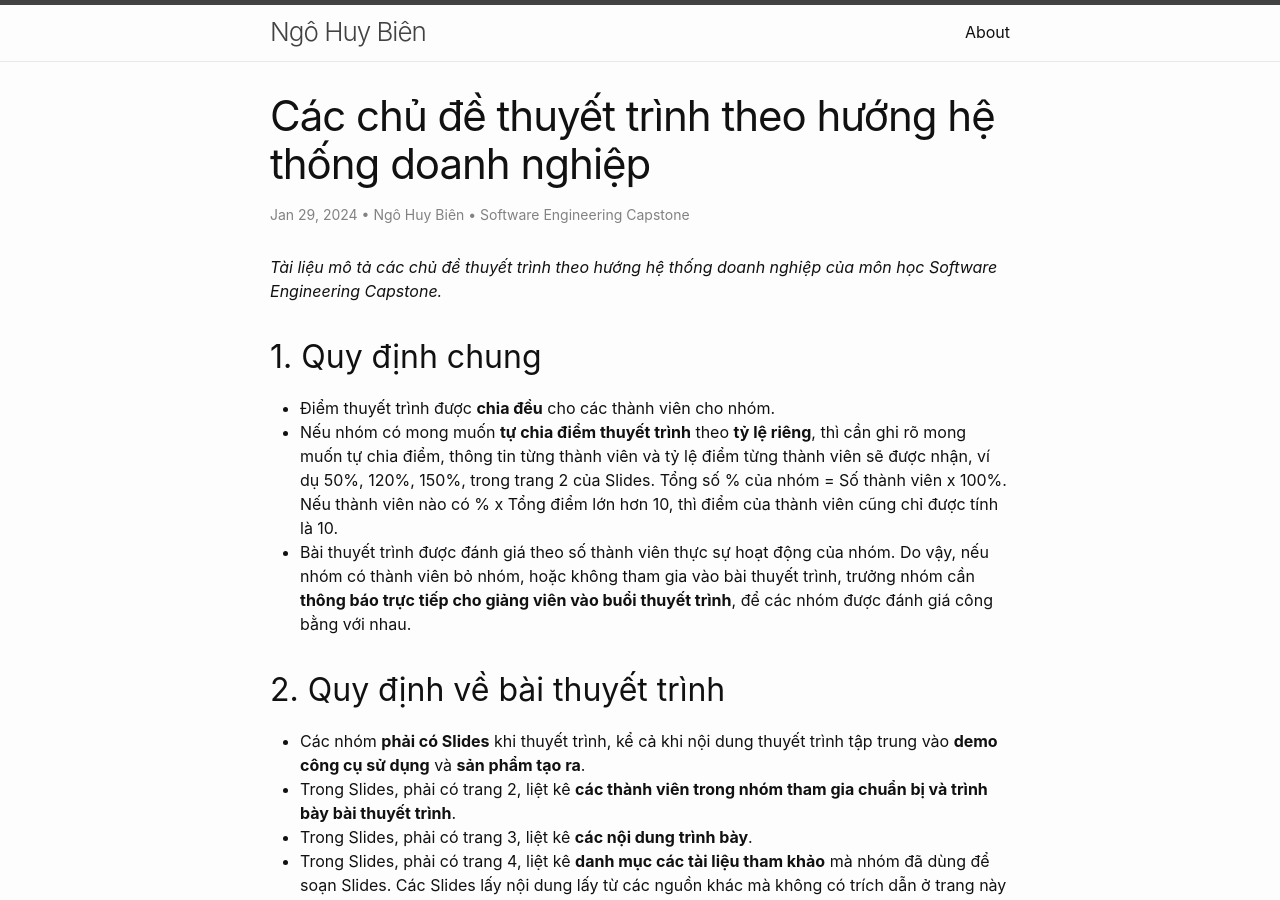
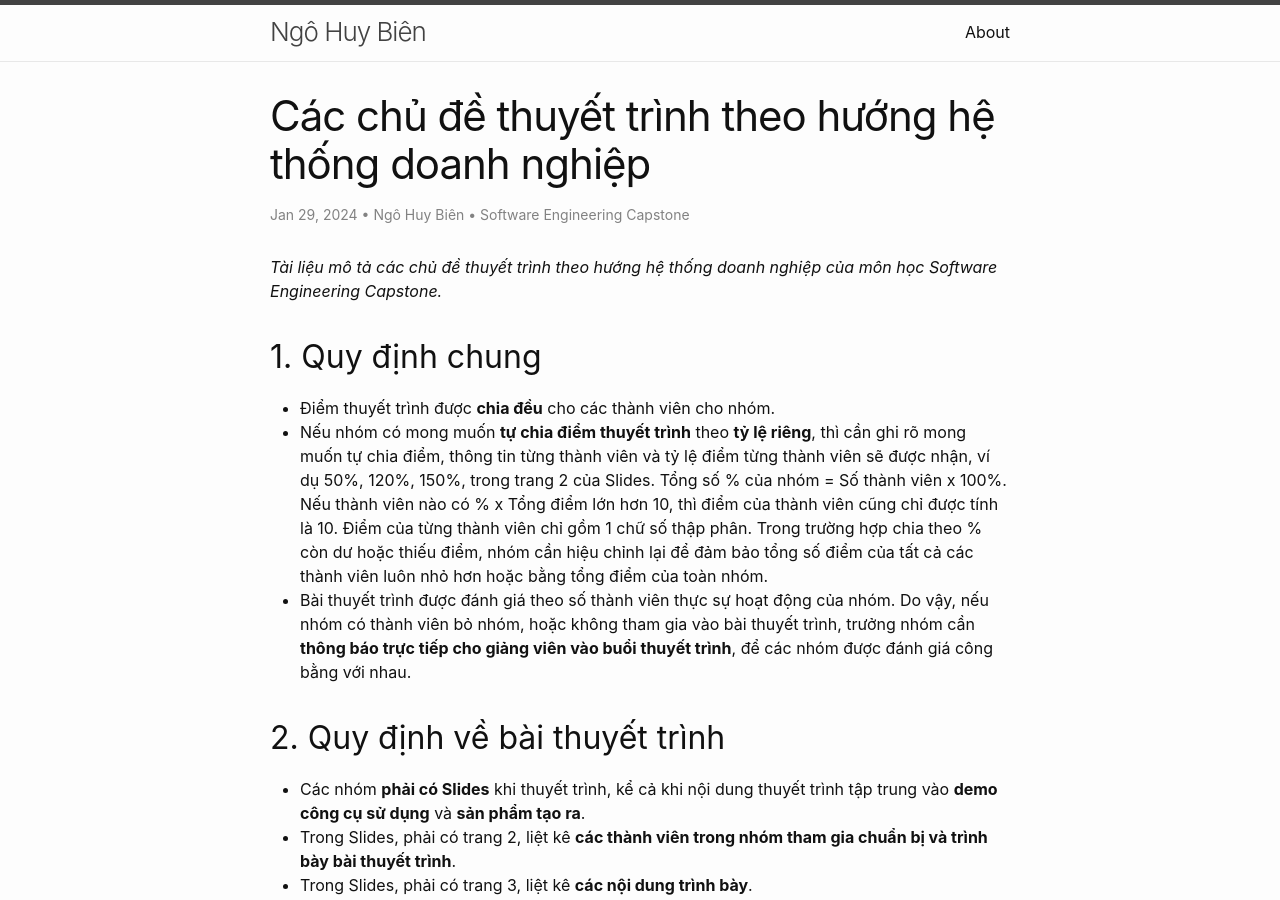
Before and after one commit to ngohuybien/ngohuybien.github.io, a Jekyll site: the page built from _posts/2024-01-29-enterprise-project-presentation-topics.md, in a window 1280 px wide and 900 px high. Built offline with Jekyll 4.4.1, drawn with Linux system fonts in a browser that asks for light colours.

Commit message:
Update 2024-01-29-enterprise-project-presentation-topics.md

```diff
--- a/_posts/2024-01-29-enterprise-project-presentation-topics.md
+++ b/_posts/2024-01-29-enterprise-project-presentation-topics.md
@@ -10,7 +10,7 @@
 
 ## 1. Quy định chung
 * Điểm thuyết trình được **chia đều** cho các thành viên cho nhóm.
-* Nếu nhóm có mong muốn **tự chia điểm thuyết trình** theo **tỷ lệ riêng**, thì cần ghi rõ mong muốn tự chia điểm, thông tin từng thành viên và tỷ lệ điểm từng thành viên sẽ được nhận, ví dụ 50%, 120%, 150%, trong trang 2 của Slides. Tổng số % của nhóm = Số thành viên x 100%. Nếu thành viên nào có % x Tổng điểm lớn hơn 10, thì điểm của thành viên cũng chỉ được tính là 10.
+* Nếu nhóm có mong muốn **tự chia điểm thuyết trình** theo **tỷ lệ riêng**, thì cần ghi rõ mong muốn tự chia điểm, thông tin từng thành viên và tỷ lệ điểm từng thành viên sẽ được nhận, ví dụ 50%, 120%, 150%, trong trang 2 của Slides. Tổng số % của nhóm = Số thành viên x 100%. Nếu thành viên nào có % x Tổng điểm lớn hơn 10, thì điểm của thành viên cũng chỉ được tính là 10. Điểm của từng thành viên chỉ gồm 1 chữ số thập phân. Trong trường hợp chia theo % còn dư hoặc thiếu điểm, nhóm cần hiệu chỉnh lại để đảm bảo tổng số điểm của tất cả các thành viên luôn nhỏ hơn hoặc bằng tổng điểm của toàn nhóm.
 * Bài thuyết trình được đánh giá theo số thành viên thực sự hoạt động của nhóm. Do vậy, nếu nhóm có thành viên bỏ nhóm, hoặc không tham gia vào bài thuyết trình, trưởng nhóm cần **thông báo trực tiếp cho giảng viên vào buổi thuyết trình**, để các nhóm được đánh giá công bằng với nhau.
 
 ## 2. Quy định về bài thuyết trình
```
